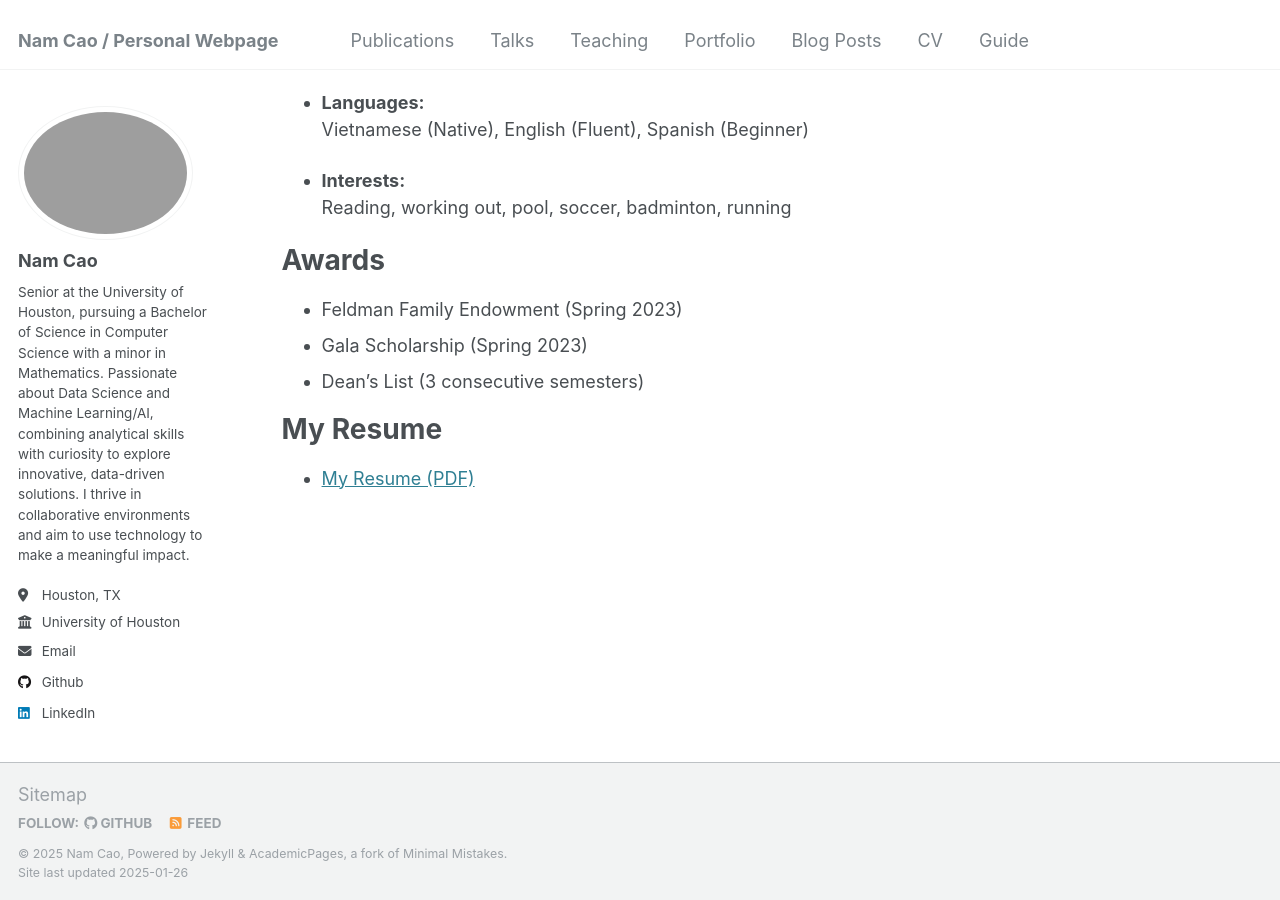
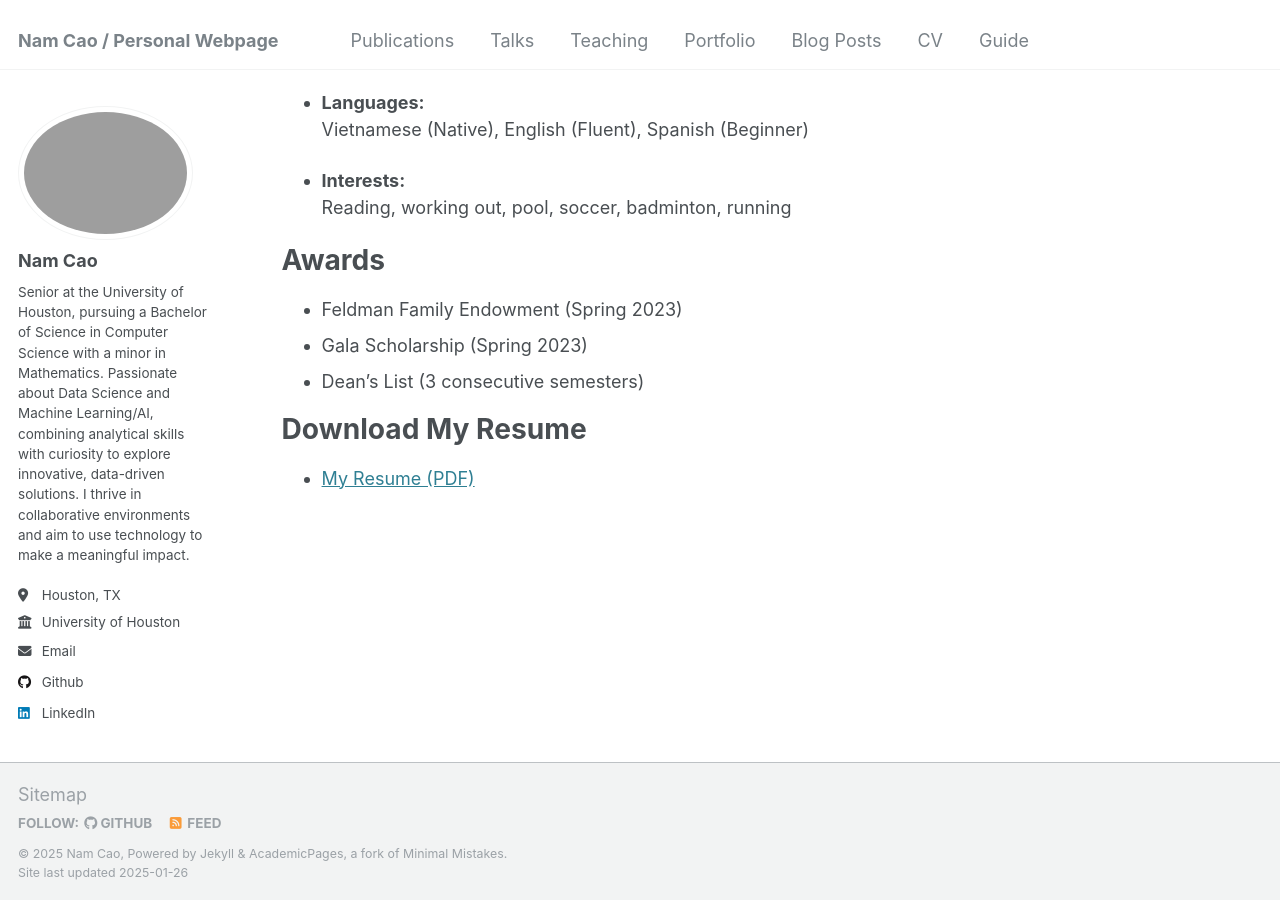
Before and after one commit to FateTwistedNA/NamGitHub, a Jekyll site: the page built from _pages/cv.md, in a window 1280 px wide and 900 px high, scrolled down 1373 px. Built offline with Jekyll 4.4.1, drawn with Linux system fonts in a browser that asks for light colours.

Commit message:
try to fix resume

```diff
--- a/_pages/cv.md
+++ b/_pages/cv.md
@@ -67,6 +67,6 @@ Awards
 * Gala Scholarship (Spring 2023)
 * Dean’s List (3 consecutive semesters)
 
-My Resume
+Download My Resume
 ======
-* [My Resume (PDF)](files/Resume_Nam_Cao.pdf)
+* [My Resume (PDF)](files\Resume Nam Cao.pdf)
```
